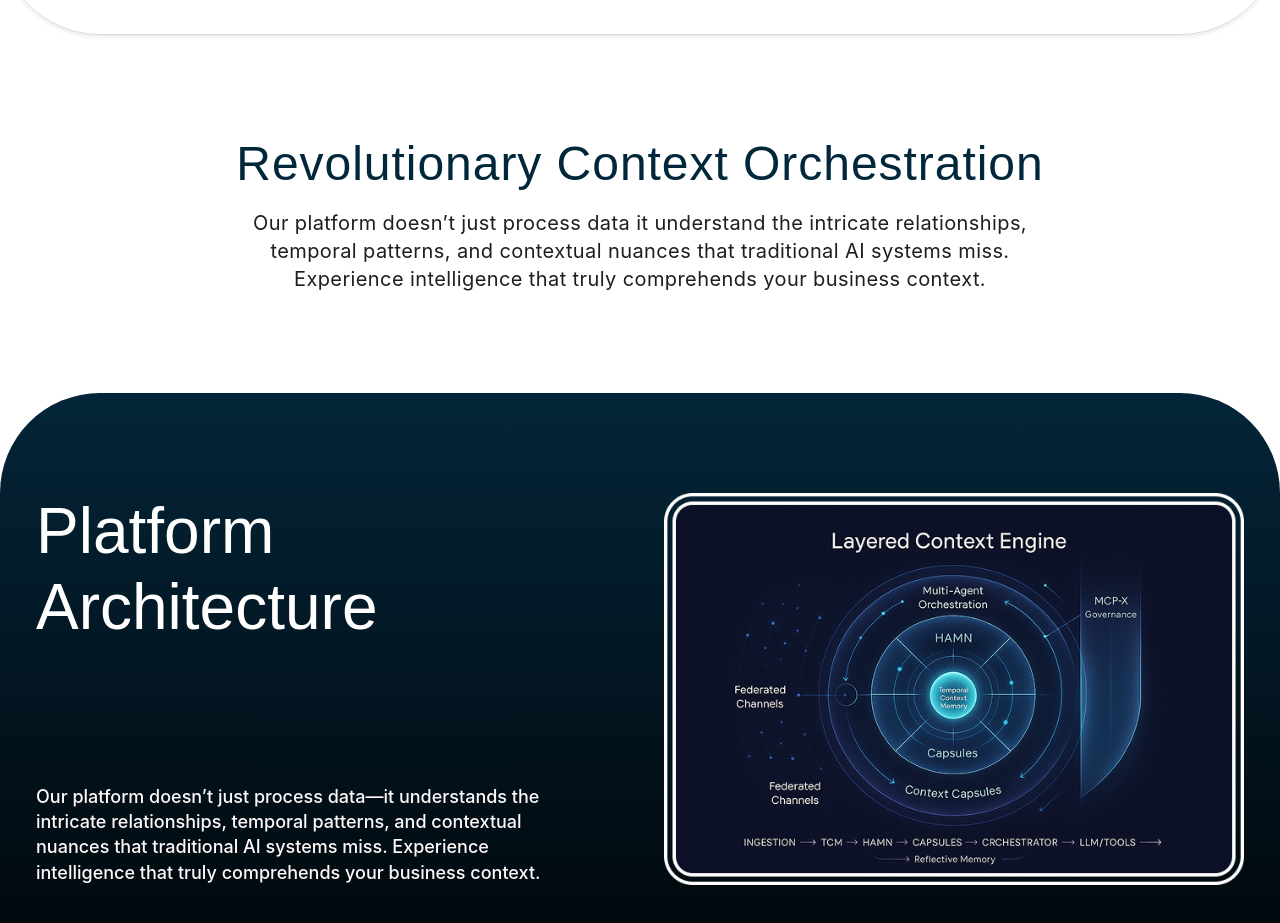
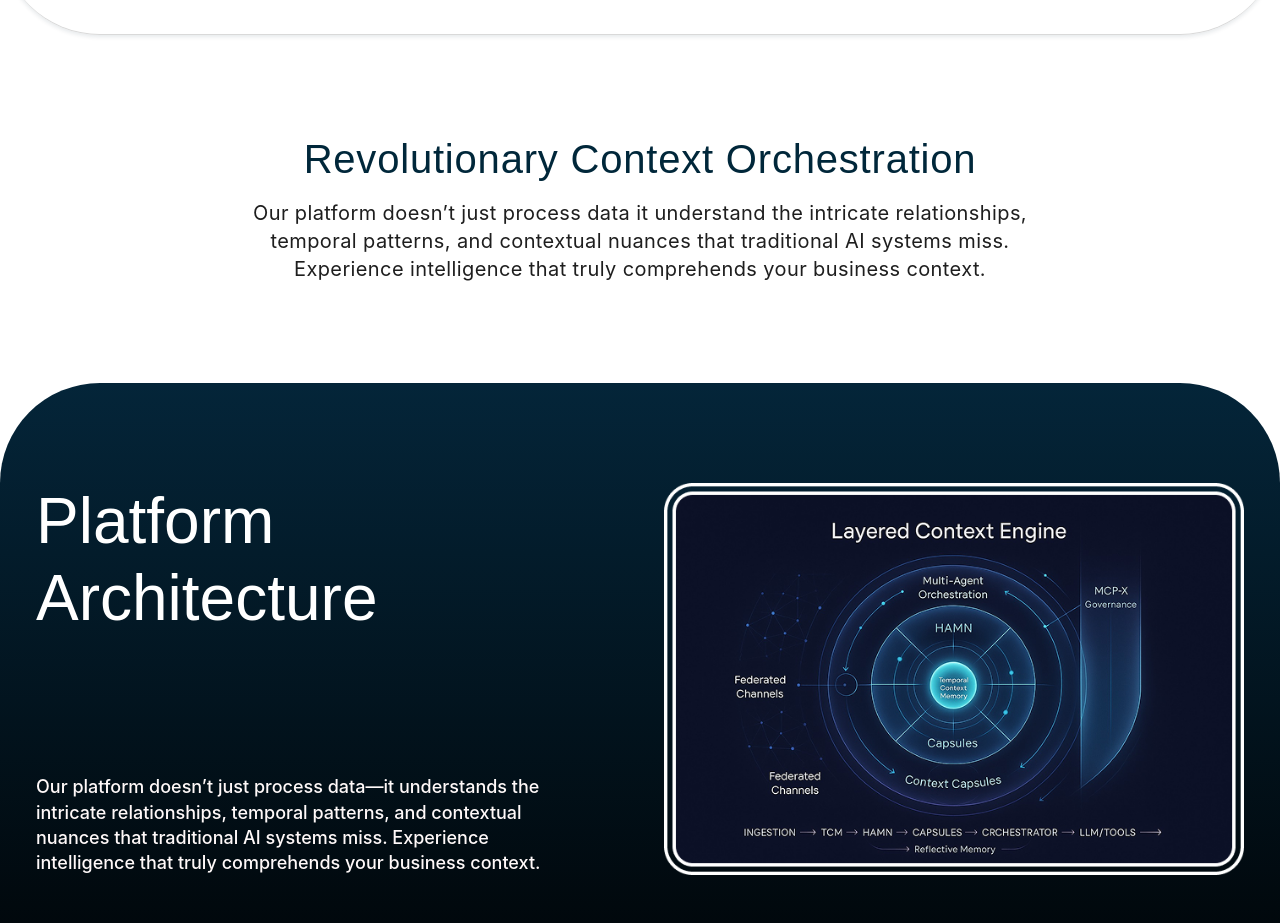
Before and after one commit to abhishekdev8928/airithm, a React (Vite) app: page /context-intelligence-platform in a window 1280 px wide. Shown: the part 1674-2597 px from the top of the page. Built offline with nearby package versions, Linux system fonts and the light colour scheme.

Commit message:
new cajnges

```diff
--- a/src/pages/ContextIntelligencePage.jsx
+++ b/src/pages/ContextIntelligencePage.jsx
@@ -30,7 +30,7 @@ const ContextIntelligencePage = () => {
 
       <section>
         <div className="max-w-full px-4 sm:px-0 md:max-w-7xl py-[100px]  mx-auto space-y-4 ">
-          <h2 className="text-center font-primary font-medium text-[32px] sm:text-[48px] leading-[1.2] tracking-[0.02em] text-[#00273A]">
+          <h2 className="text-center font-primary font-medium text-[32px] sm:text-[40px] leading-[1.2] tracking-[0.02em] text-[#00273A]">
             Revolutionary Context Orchestration
           </h2>
 
```
